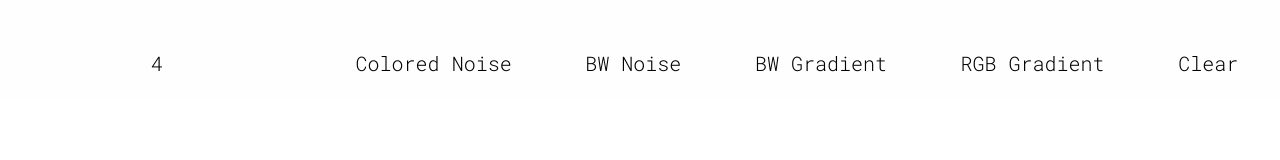
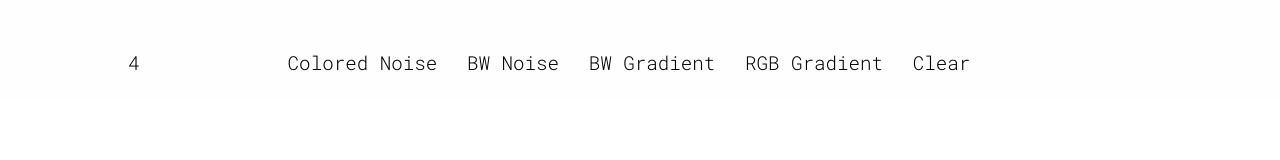
Before and after one commit to RaffaelSchaefer/CanvasDemo, a plain HTML site: page index.html in a window 1280 px wide. Drawn offline with Linux system fonts and the light colour scheme.

Commit message:
Edited style.css

```diff
--- a/style.css
+++ b/style.css
@@ -14,11 +14,11 @@
 .toolBoxEntry {
     background-color: transparent;
     border: none;
-    padding: 50px 32px;
+    padding: 50px 10px;
     text-align: center;
     text-decoration: none;
     display: inline-block;
-    font-size: 15pt;
+    font-size: 1.5vw;
 }
 
 #draw_zone {
```
